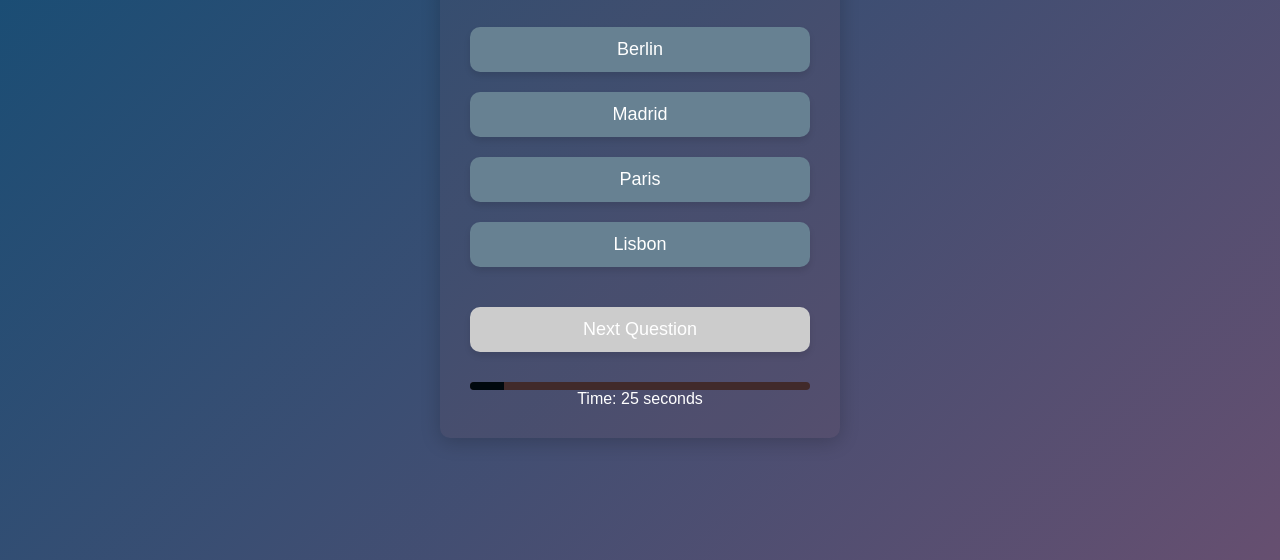
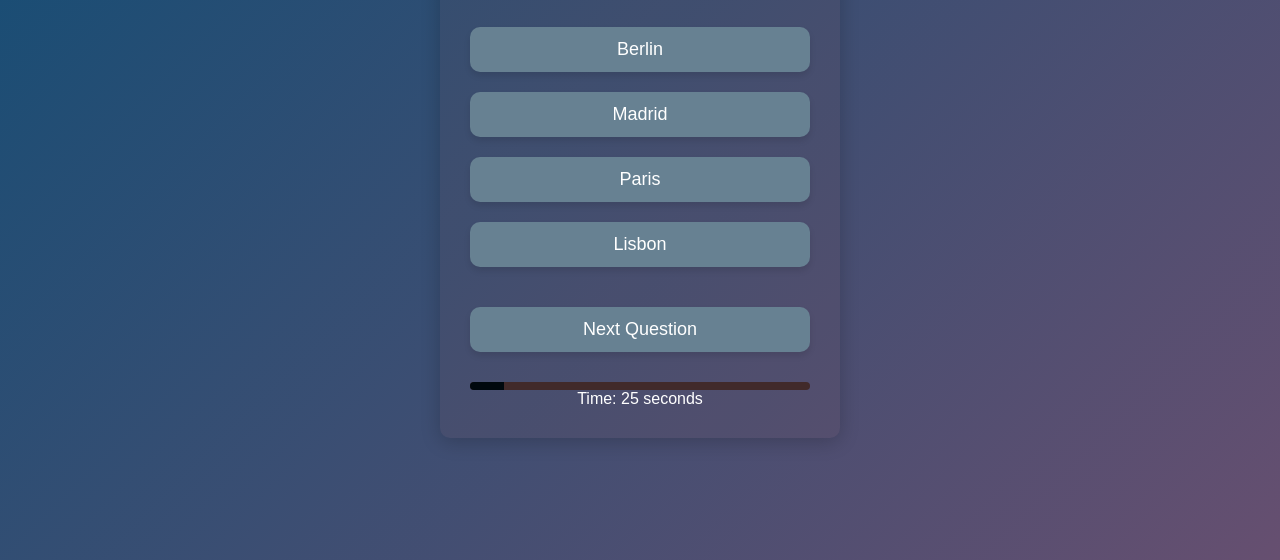
Before and after one commit to skgit1808/QUIZ-APP, a plain HTML site: page index.html in a window 1280 px wide. Shown: the part 240-800 px from the top of the page. Drawn offline with Linux system fonts and the light colour scheme.

Commit message:
Update index.html

```diff
--- a/index.html
+++ b/index.html
@@ -93,9 +93,7 @@ button:focus {
   outline: none;
   box-shadow: 0 0 10px #2980b9;
 }
-button:disabled {
-  background-color: #ccc;
-}
+
 
 
 #progress-bar {
```
